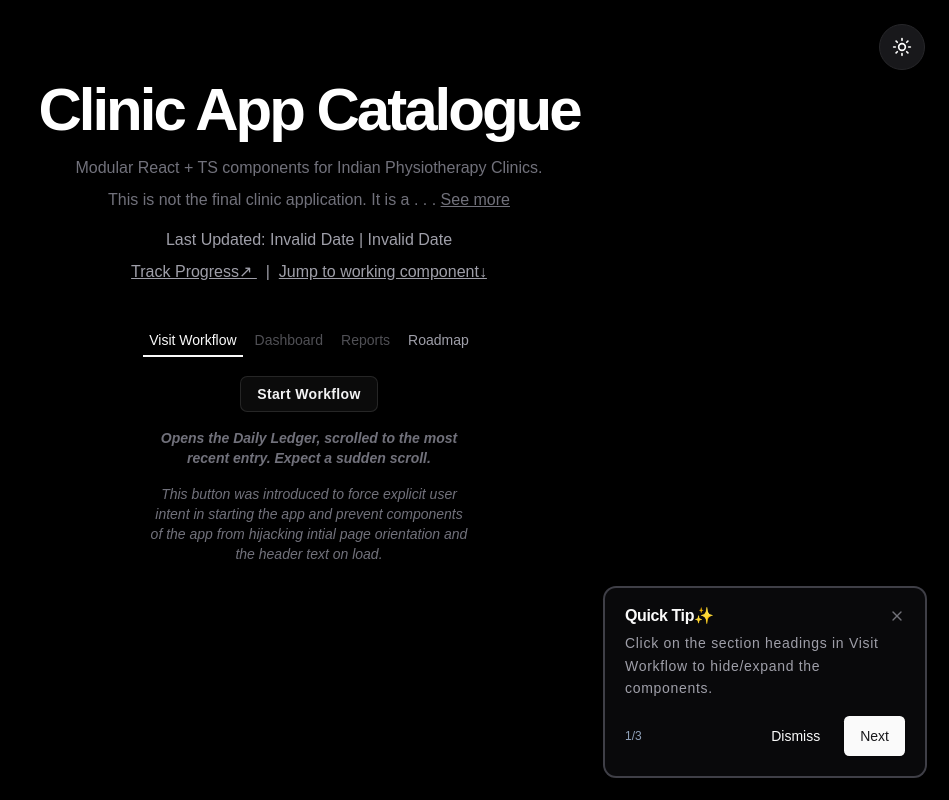
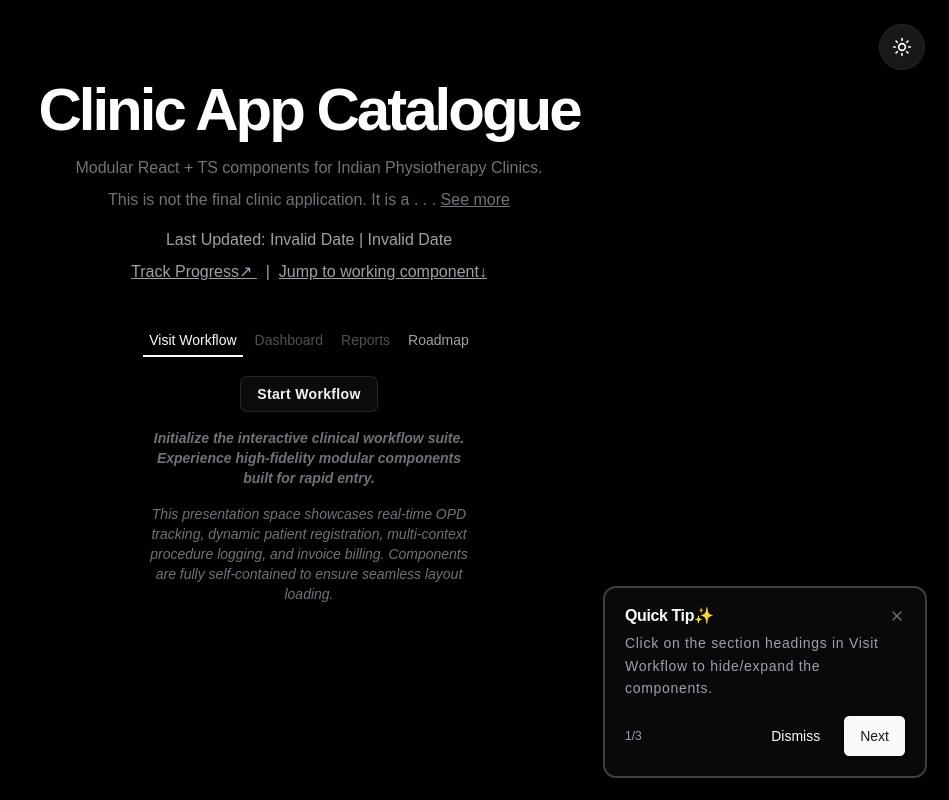
Before and after one commit to omsrivastava512/clinic-demo, a React (Vite) app: page / in a window 1280 px wide. Shown: the whole page, without its empty margins (331-1280 px from the left). Built offline with nearby package versions, Linux system fonts and the light colour scheme.

Commit message:
docs(workflow): update workflow initial screen descriptive text to fit modular component catalog

```diff
--- a/src/pages/vistitworkflow.tsx
+++ b/src/pages/vistitworkflow.tsx
@@ -30,8 +30,8 @@ const VisitWorkflow = () => {
             >
                 Start Workflow
             </Button>
-            <em className='text-sm text-zinc-500 font-semibold '>Opens the Daily Ledger, scrolled to the most recent entry. Expect a sudden scroll.</em>
-            <em className='text-sm text-zinc-500 '>This button was introduced to force explicit user intent in starting the app and prevent components of the app from hijacking intial page orientation and the header text on load. </em>
+            <em className='text-sm text-zinc-500 font-semibold '>Initialize the interactive clinical workflow suite. Experience high-fidelity modular components built for rapid entry.</em>
+            <em className='text-sm text-zinc-500 '>This presentation space showcases real-time OPD tracking, dynamic patient registration, multi-context procedure logging, and invoice billing. Components are fully self-contained to ensure seamless layout loading.</em>
         </div>
     );
     // NOTE: Wording in these presentation sections was updated to be highly user-centric and feature-focused,
```
